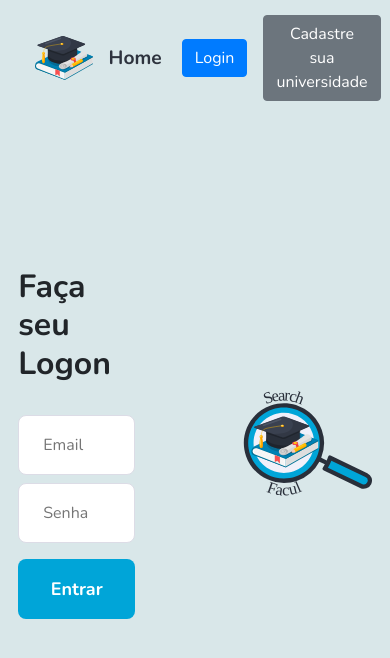
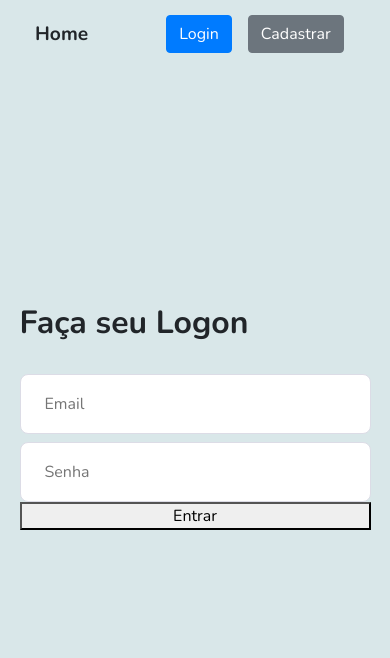
Before and after one commit to Brendhon/SearchFacul_Web, a React (Create React App) app: page / in a window 390 px wide. Shown: the top 658 px of the page. Built offline with nearby package versions, Linux system fonts and the light colour scheme.

Commit message:
add: responsibility in Header and Logon

```diff
--- a/src/components/Header.css
+++ b/src/components/Header.css
@@ -23,5 +23,26 @@ header.header .logo img {
 
 header.header .logo strong {
     font-size: 1.2rem;
-    color: #2E333E;
+    color: var(--c-dark);
 }
+
+@media(max-width: 425px) {
+    header.header .logo img {
+        display: none;
+    }
+
+    header.header {
+        display: flex;
+    }
+
+    header.header .logo strong {
+        display: flex;
+        justify-content: center;
+    }
+
+
+    header.header .content {
+        display: flex;
+        justify-content: center;
+    }
+}
--- a/src/components/Header.jsx
+++ b/src/components/Header.jsx
@@ -12,7 +12,7 @@ const Header = _ =>
 
         <div className="content">
             <strong className="btn btn-primary mr-3">Login</strong>
-            <strong className="btn btn-secondary">Cadastre sua universidade</strong>
+            <strong className="btn btn-secondary">Cadastrar</strong>
         </div>
 
     </header>
--- a/src/pages/Logon/index.jsx
+++ b/src/pages/Logon/index.jsx
@@ -14,7 +14,7 @@ const Logon = _ =>
                     <h1>Faça seu Logon</h1>
                     <input className="mb-2" placeholder="Email" type="email" />
                     <input placeholder="Senha" type="password" />
-                    <button type="submit">Entrar</button>
+                    <button className="button" type="submit">Entrar</button>
                 </form>
             </section>
 
--- a/src/pages/Logon/styles.css
+++ b/src/pages/Logon/styles.css
@@ -30,23 +30,16 @@
     width: 35vw;
 }
 
-.content .form form button {
-    width: 100%;
-    height: 60px;
-    background: #00A5D8;
-    border: 0;
-    color: #fff;
-    font-weight: bold;
-    margin-top: 16px;
-    display: inline-block;
-    text-align: center;
-    text-decoration: none;
-    font-size: 18px;
-    line-height: 60px;
-    border-radius: 8px;
-    transition: filter 0.2s;
-}
-
 .content .form form button:hover {
     filter: brightness(90%);
 }
+
+@media(max-width: 425px) {
+    .content img {
+        display: none;
+    }
+
+    .content .form form {
+        width: 90vw;
+    }
+}
```
